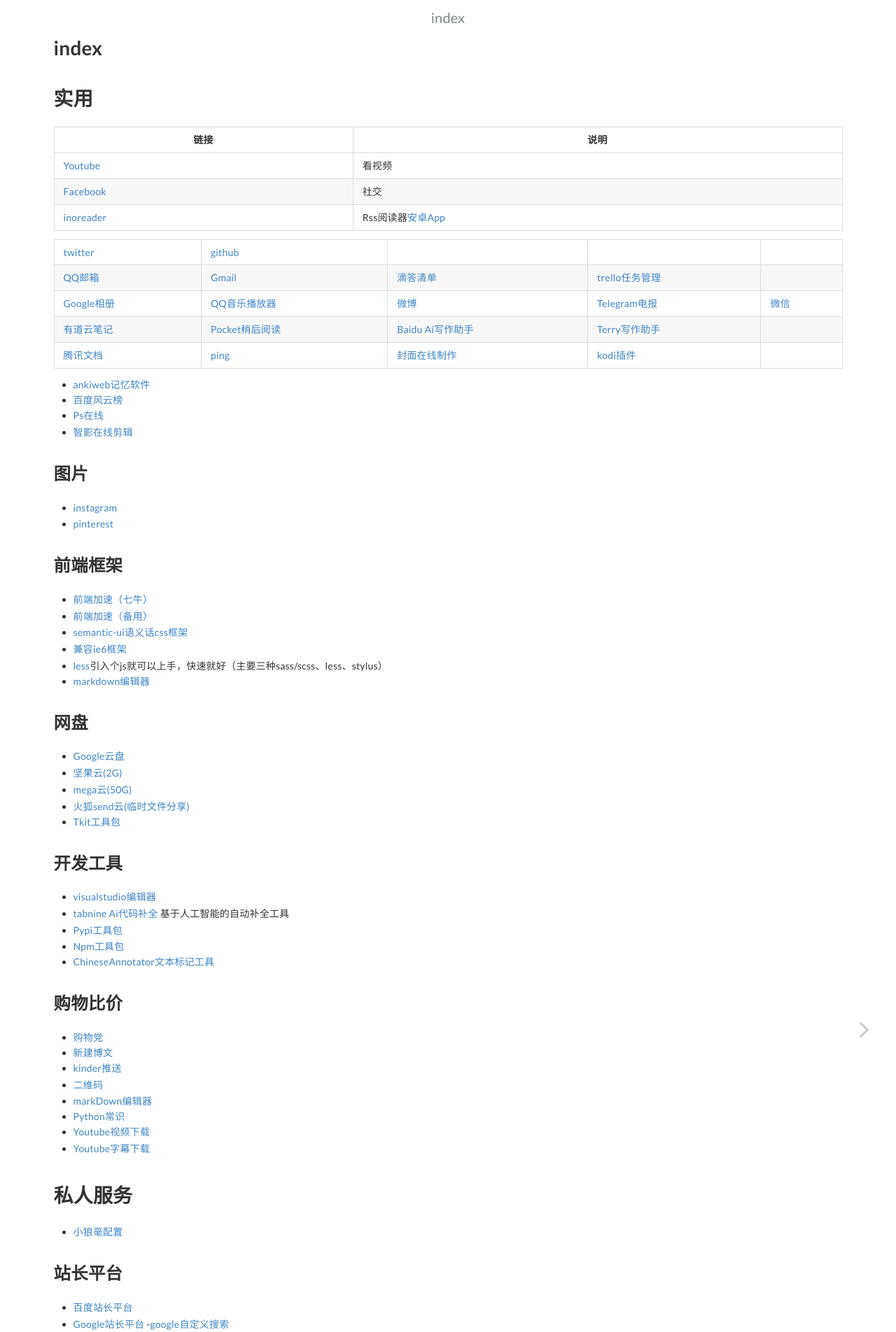
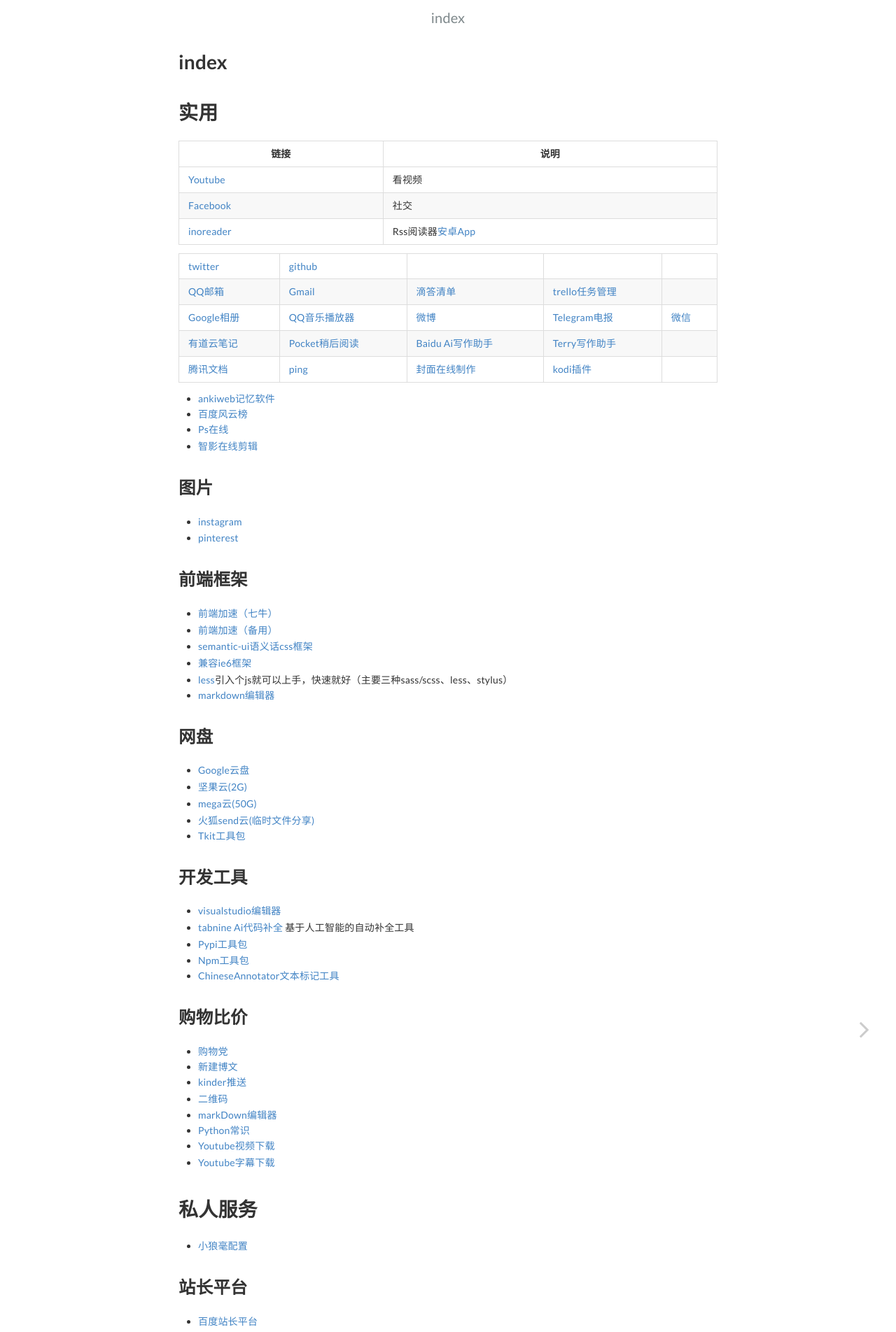
Before and after one commit to napoler/index, a Jekyll site: the page built from docs/index.md, in a window 1280 px wide. Shown: the top 1904 px of the page at 70% size. Built offline with Jekyll 4.4.1, drawn with Linux system fonts in a browser that asks for light colours.

Commit message:
Signed-off-by: Terry chan <napoler2008@gmail.com>

```diff
--- a/docs/_includes/body.html
+++ b/docs/_includes/body.html
@@ -14,7 +14,7 @@
         </h1>
     </div>
     <div class="page-wrapper" tabindex="-1" role="main">
-        <div class="ui container">
+        <div class="page-inner">
             <div id="book-search-results">
                 <div class="search-noresults">
                     <section class="normal markdown-section">
```
